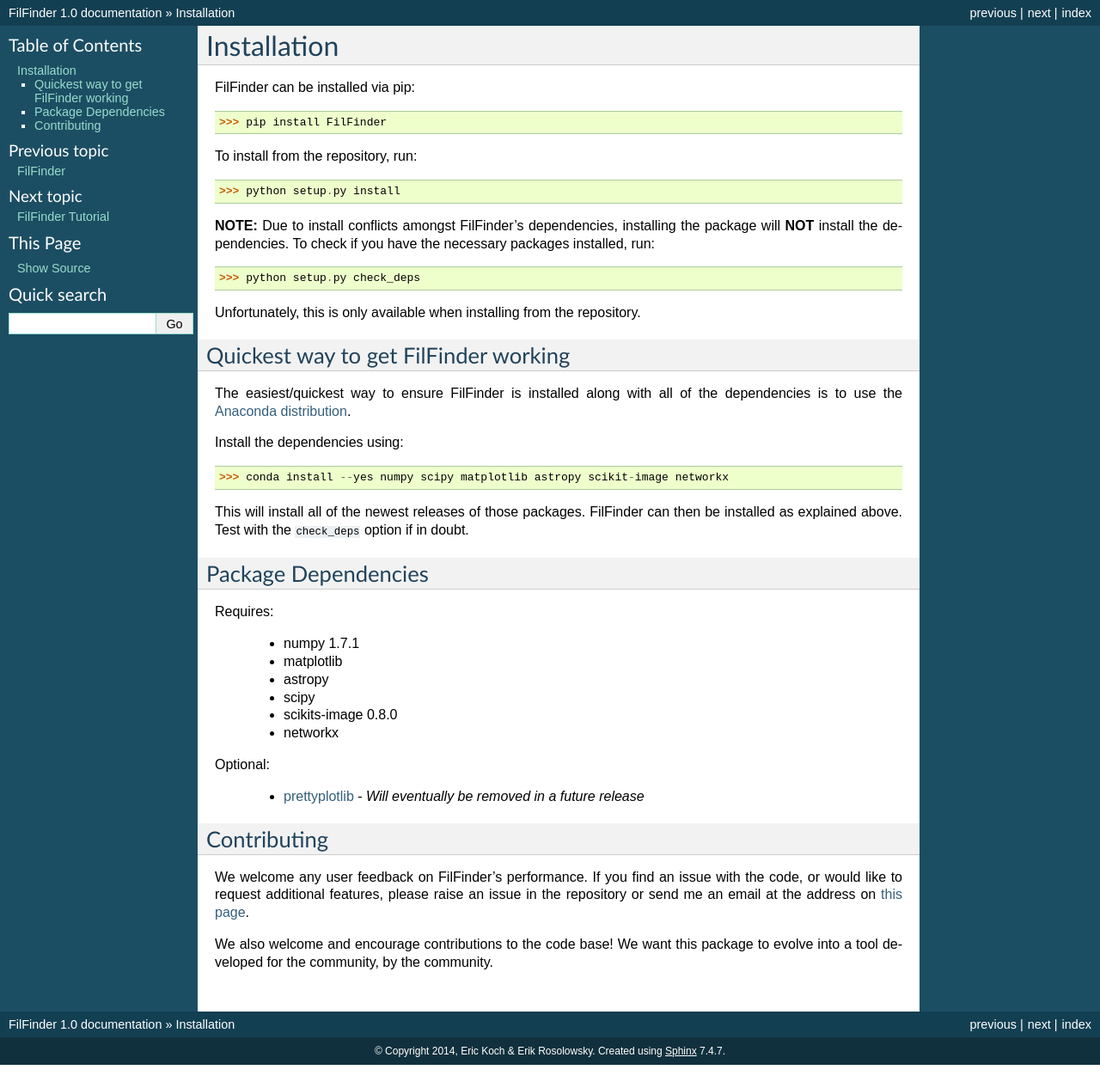
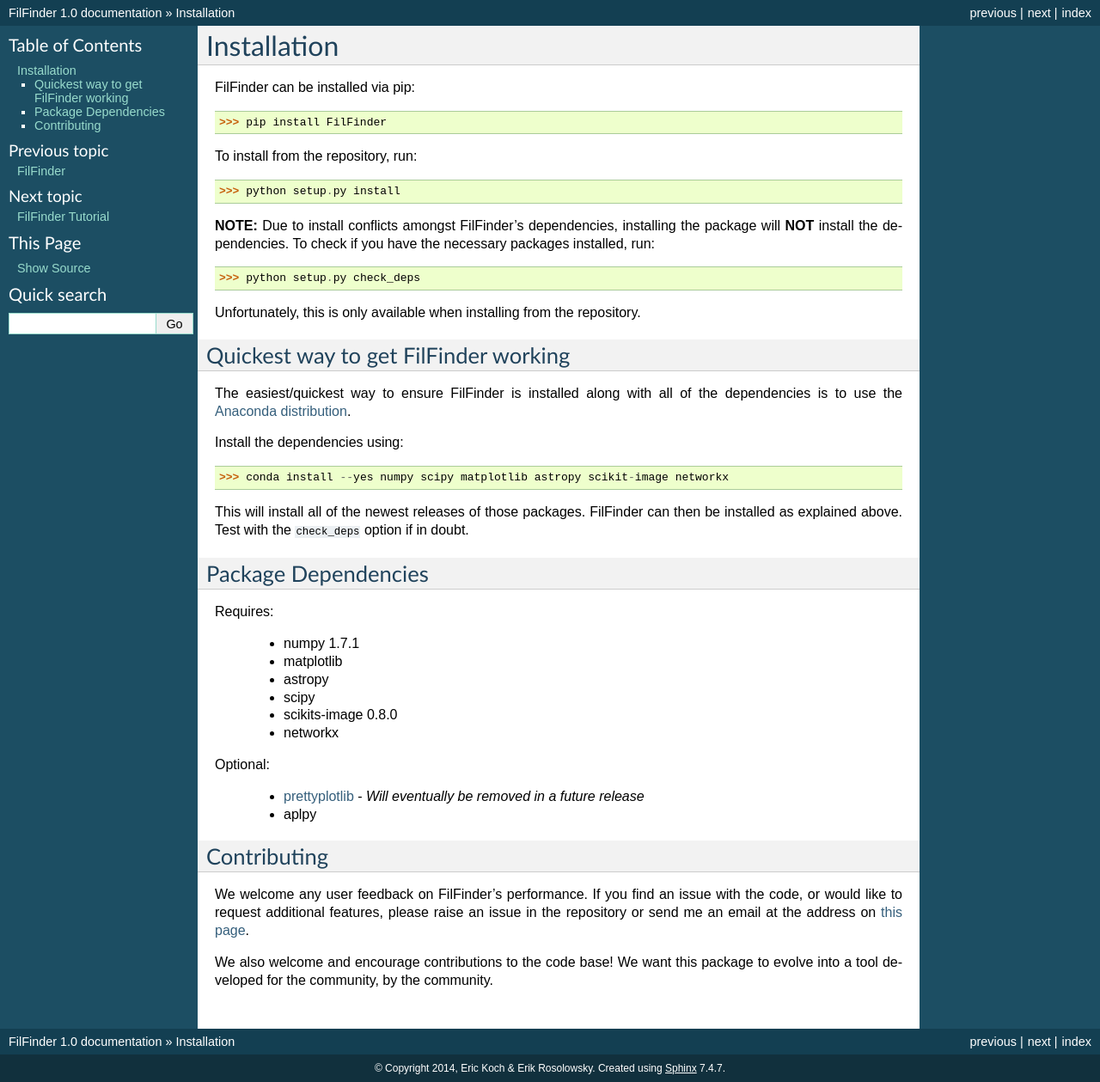
Before and after one commit to e-koch/FilFinder, a Sphinx documentation site: the page built from docs/install.rst, in a window 1280 px wide. Shown: the whole page at 86% size. Built offline with Sphinx 7.4.7, drawn with Linux system fonts in a browser that asks for light colours.

Commit message:
aplpy is optional too

```diff
--- a/docs/install.rst
+++ b/docs/install.rst
@@ -44,6 +44,7 @@
 Optional:
 
  *  `prettyplotlib <https://github.com/olgabot/prettyplotlib>`_ - *Will eventually be removed in a future release*
+ *  aplpy
 
 Contributing
 ------------
```
Also changed, not shown: README.md (+1 -0 lines).
